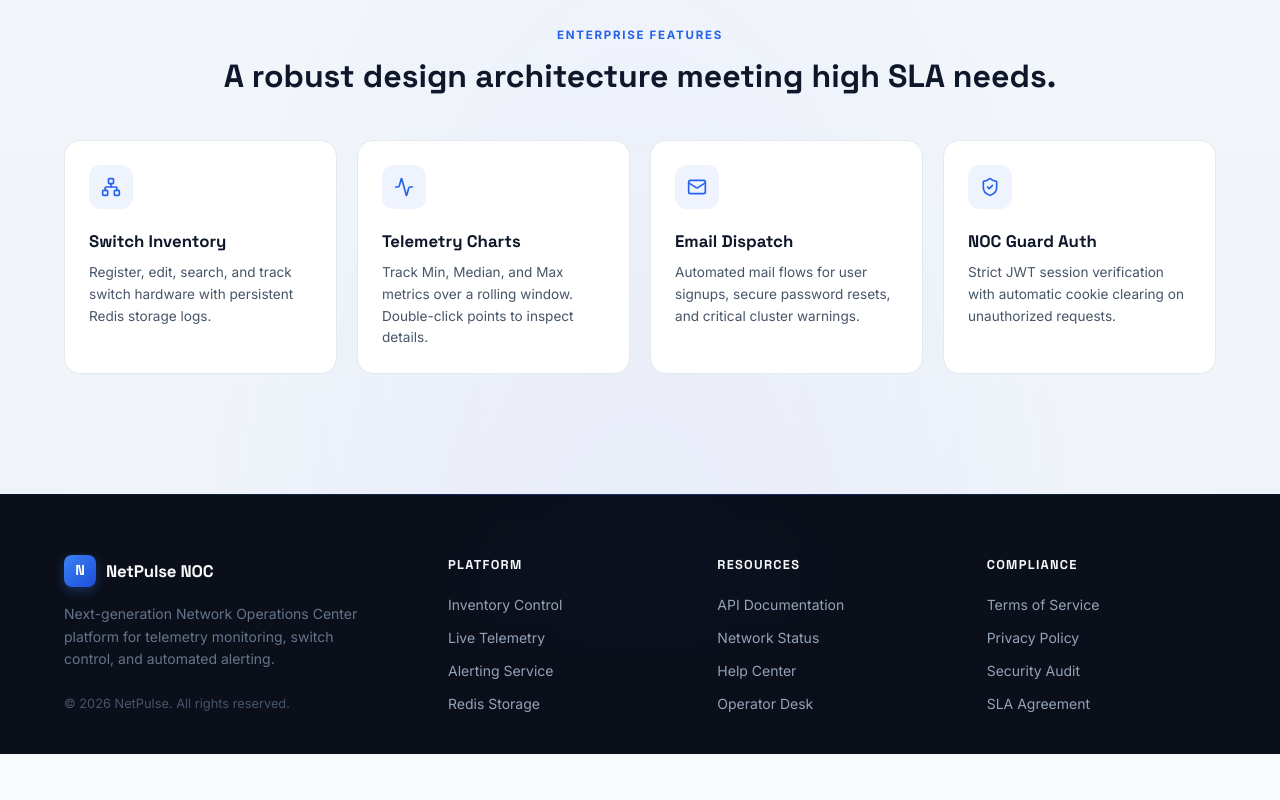
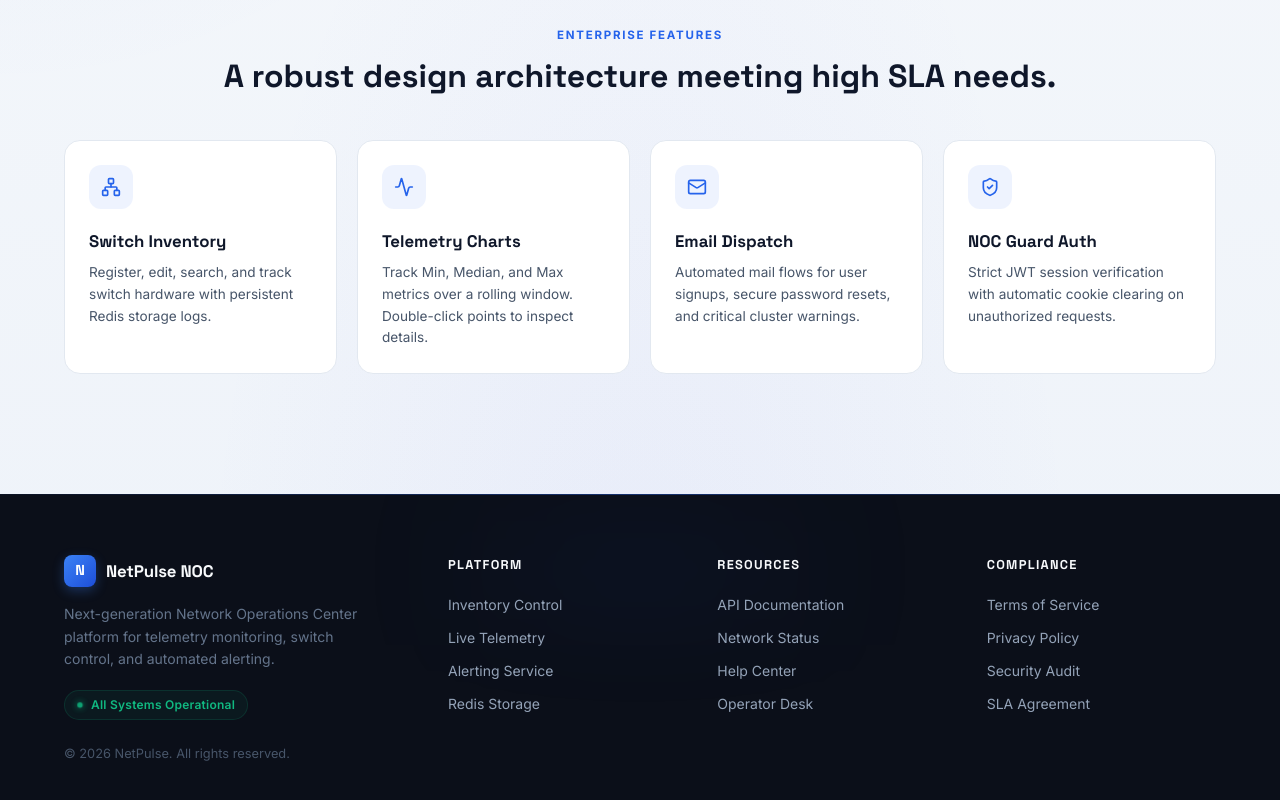
Before and after one commit to AishwariyaRaj/PracticeTaskReact, a React (Vite) app: page / in a window 1280 px wide. Shown: the part 822-1622 px from the top of the page. Before the commit the page ends 1576 px from the top, so only its background shows below. Built offline with nearby package versions, Linux system fonts and the light colour scheme; no server answers.

Commit message:
style: Add status badge to footer branding column

```diff
--- a/src/components/Footer.jsx
+++ b/src/components/Footer.jsx
@@ -13,6 +13,10 @@ export default function Footer() {
             <p className="footer__description">
               Next-generation Network Operations Center platform for telemetry monitoring, switch control, and automated alerting.
             </p>
+            <div className="footer__status-badge">
+              <span className="footer__status-dot"></span>
+              <span className="footer__status-text">All Systems Operational</span>
+            </div>
             <span className="footer__copyright">
               © {new Date().getFullYear()} NetPulse. All rights reserved.
             </span>
```
